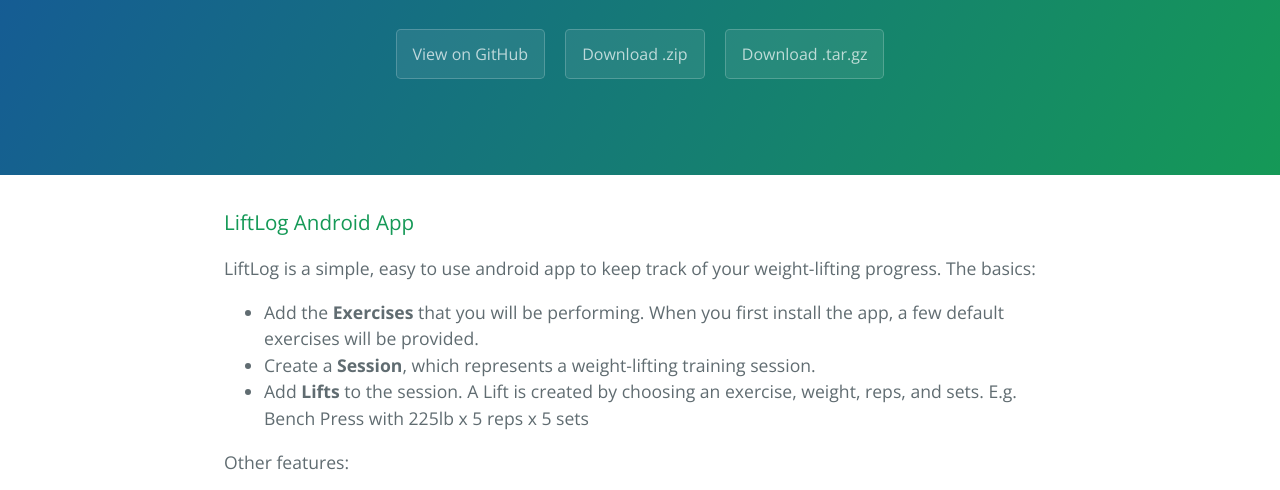
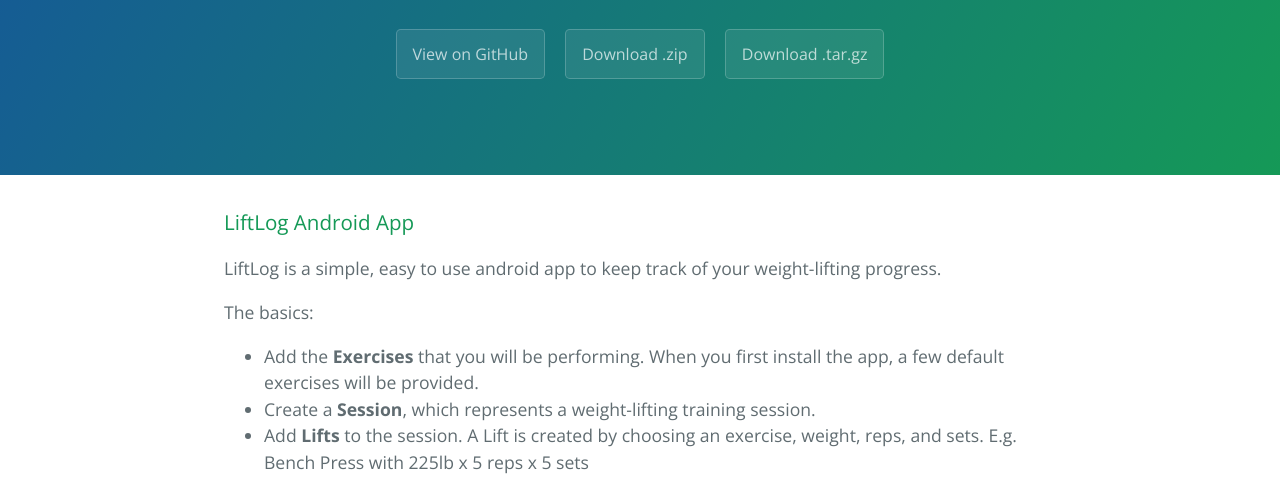
Before and after one commit to wierzba3/LiftLog, a plain HTML site: page index.html in a window 1280 px wide. Shown: the part 208-698 px from the top of the page. Drawn offline with nearby package versions, Linux system fonts and the light colour scheme.

```diff
--- a/index.html
+++ b/index.html
@@ -22,8 +22,9 @@
       <h3>
 <a id="liftlog-android-app" class="anchor" href="#liftlog-android-app" aria-hidden="true"><span class="octicon octicon-link"></span></a>LiftLog Android App</h3>
 
-<p>LiftLog is a simple, easy to use android app to keep track of your weight-lifting progress.
-The basics:</p>
+<p>LiftLog is a simple, easy to use android app to keep track of your weight-lifting progress.</p>
+
+<p>The basics:</p>
 
 <ul>
 <li>Add the <strong>Exercises</strong> that you will be performing. When you first install the app, a few default exercises will be provided.</li>
--- a/params.json
+++ b/params.json
@@ -1 +1 @@
-{"name":"LiftLog","tagline":"Android app to track weight-lifting progress","body":"### LiftLog Android App\r\nLiftLog is a simple, easy to use android app to keep track of your weight-lifting progress.\r\nThe basics:\r\n* Add the **Exercises** that you will be performing. When you first install the app, a few default exercises will be provided.\r\n* Create a **Session**, which represents a weight-lifting training session. \r\n* Add **Lifts** to the session. A Lift is created by choosing an exercise, weight, reps, and sets. E.g. Bench Press with 225lb x 5 reps x 5 sets\r\n\r\nOther features:\r\n* **View History**: a tool to view the complete history of a given exercise to give a snapshot of your progress.\r\n* **1-Rep Max Calculator**\r\n* **Find Best Lifts**: a tool to search for the best lift you have performed for a given exercise and rep range. For example, search for the best Bench Press I have performed for 1 rep.\r\n\r\n","google":"","note":"Don't delete this file! It's used internally to help with page regeneration."}
+{"name":"LiftLog","tagline":"Android app to track weight-lifting progress","body":"### LiftLog Android App\r\nLiftLog is a simple, easy to use android app to keep track of your weight-lifting progress.\r\n\r\nThe basics:\r\n* Add the **Exercises** that you will be performing. When you first install the app, a few default exercises will be provided.\r\n* Create a **Session**, which represents a weight-lifting training session. \r\n* Add **Lifts** to the session. A Lift is created by choosing an exercise, weight, reps, and sets. E.g. Bench Press with 225lb x 5 reps x 5 sets\r\n\r\nOther features:\r\n* **View History**: a tool to view the complete history of a given exercise to give a snapshot of your progress.\r\n* **1-Rep Max Calculator**\r\n* **Find Best Lifts**: a tool to search for the best lift you have performed for a given exercise and rep range. For example, search for the best Bench Press I have performed for 1 rep.\r\n\r\n","google":"","note":"Don't delete this file! It's used internally to help with page regeneration."}
```
